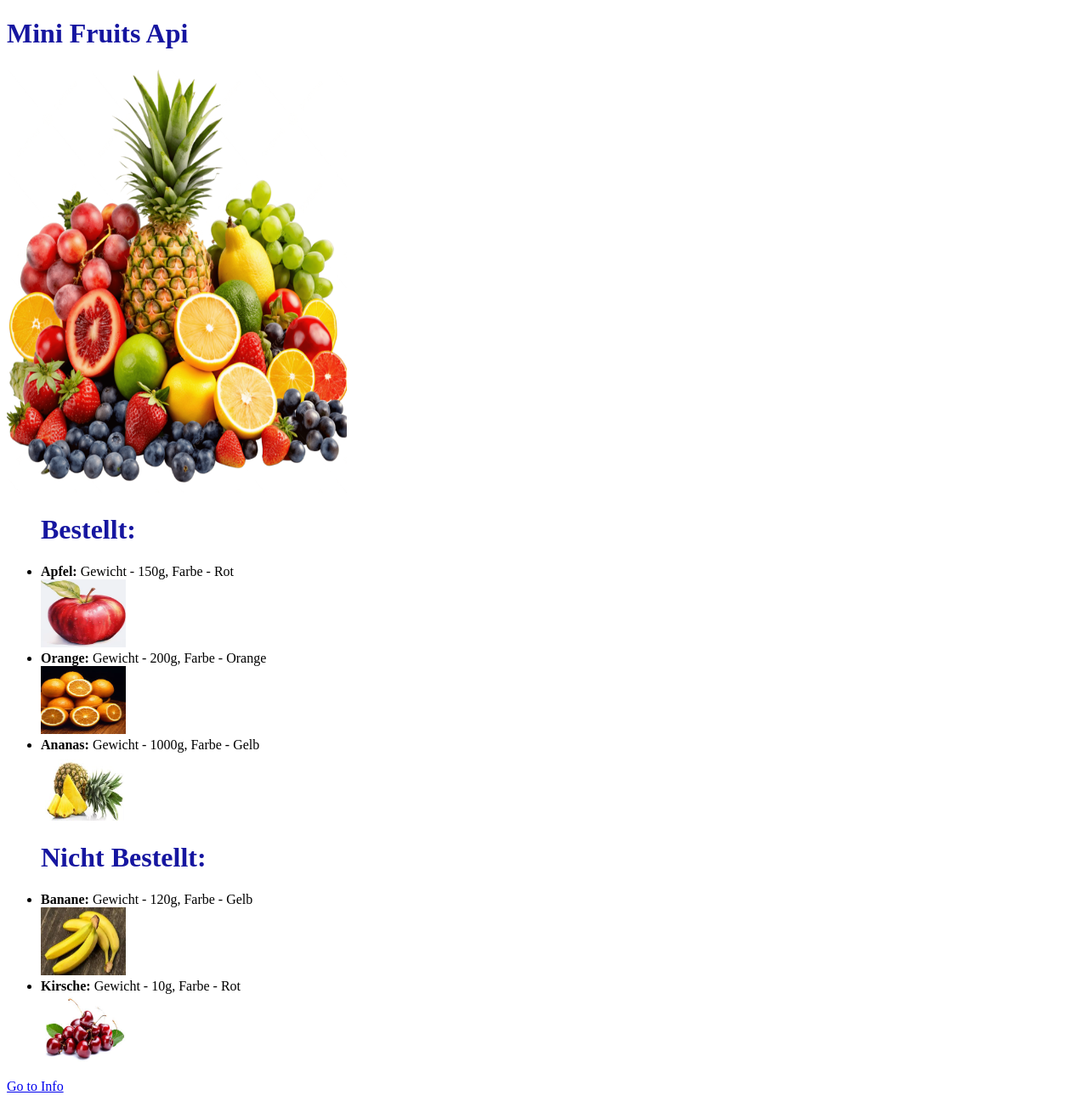
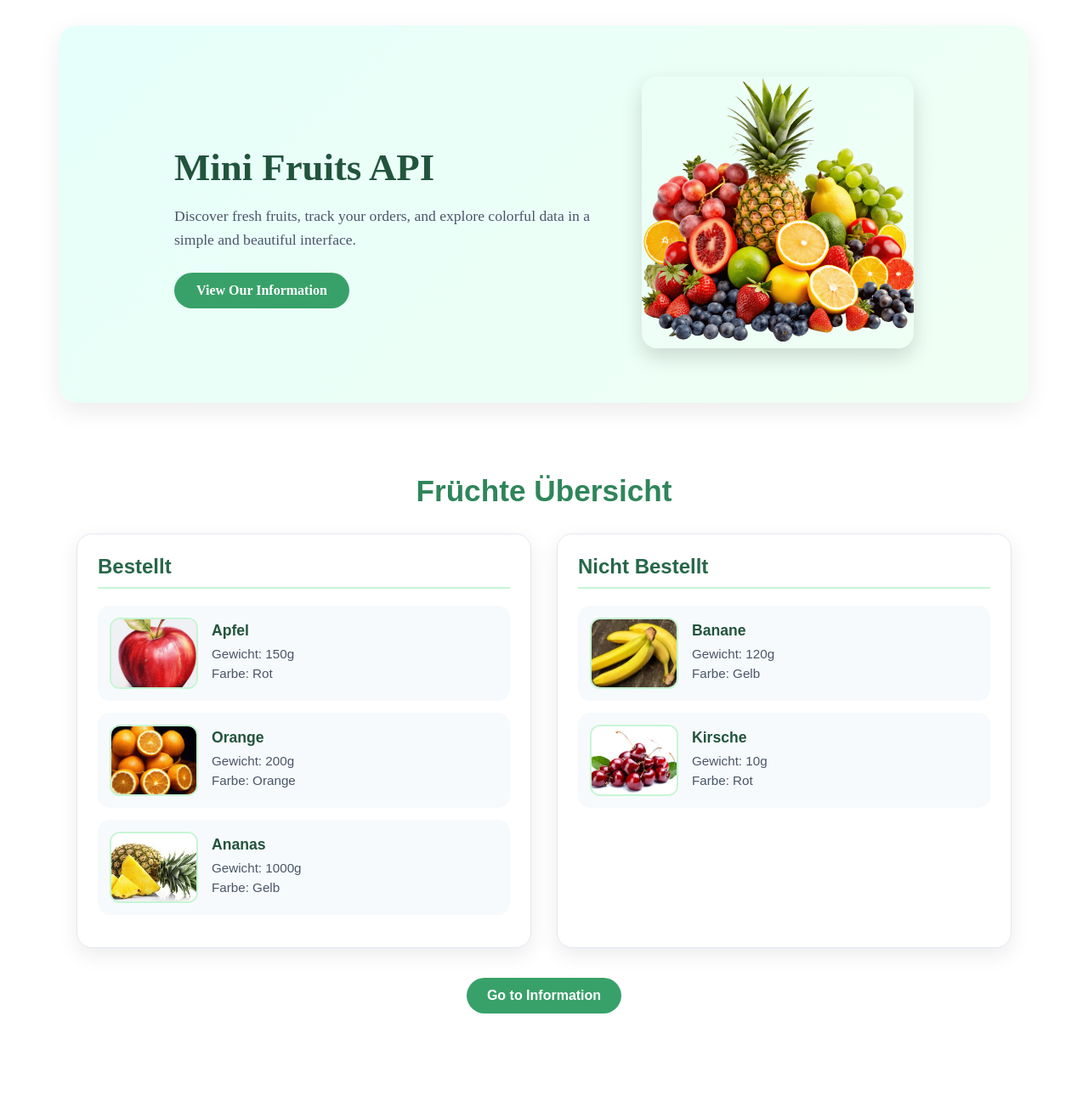
Before and after one commit to Olivierentwicklung/DAIntensivKursPublic, a Django app: page /fruits/list/ in a window 1280 px wide. Shown: the whole page at 85% size. After the commit the page ends 1193 px from the top, so only its background shows below. Run offline with Django 5.2, Linux system fonts and the light colour scheme.

Commit message:
feat: enhance layout and styling for fruit list and header sections

```diff
--- a/fruit_app/static/fruit_app/css/style.css
+++ b/fruit_app/static/fruit_app/css/style.css
@@ -1,3 +1,196 @@
-h1 {
-  color: rgb(22, 22, 160);
+.hero {
+  display: flex;
+  align-items: center;
+  justify-content: center;
+  gap: 50px;
+  padding: 60px 20px;
+  background: linear-gradient(135deg, #e6fffa, #f0fff4);
+  border-radius: 20px;
+  margin: 30px auto;
+  max-width: 1100px;
+  box-shadow: 0 10px 30px rgba(0, 0, 0, 0.08);
 }
+
+.hero-text {
+  max-width: 500px;
+}
+
+.hero-text h1 {
+  font-size: 2.8rem;
+  margin-bottom: 15px;
+  color: #22543d;
+}
+
+.hero-text p {
+  font-size: 1.1rem;
+  color: #4a5568;
+  margin-bottom: 25px;
+  line-height: 1.6;
+}
+
+.hero-btn {
+  display: inline-block;
+  padding: 12px 26px;
+  background: #38a169;
+  color: white;
+  border-radius: 999px;
+  text-decoration: none;
+  font-weight: bold;
+  transition: 0.2s ease;
+}
+
+.hero-btn:hover {
+  background: #2f855a;
+  transform: scale(1.05);
+}
+
+.hero-image img {
+  width: 320px;
+  max-width: 100%;
+  border-radius: 18px;
+  box-shadow: 0 10px 25px rgba(0, 0, 0, 0.15);
+}
+
+/* Responsive */
+@media (max-width: 768px) {
+  .hero {
+    flex-direction: column;
+    text-align: center;
+  }
+
+  .hero-text h1 {
+    font-size: 2.2rem;
+  }
+}
+
+.fruit-page {
+  max-width: 1100px;
+  margin: 40px auto;
+  padding: 20px;
+  font-family: Arial, sans-serif;
+  color: #2d3748;
+}
+
+.fruit-title {
+  text-align: center;
+  font-size: 2.2rem;
+  margin-bottom: 30px;
+  color: #2f855a;
+}
+
+.fruit-sections {
+  display: grid;
+  grid-template-columns: 1fr 1fr;
+  gap: 30px;
+}
+
+.fruit-box {
+  background: #ffffff;
+  border-radius: 18px;
+  padding: 24px;
+  box-shadow: 0 8px 24px rgba(0, 0, 0, 0.08);
+  border: 1px solid #e2e8f0;
+}
+
+.fruit-box h2 {
+  margin-top: 0;
+  margin-bottom: 20px;
+  font-size: 1.5rem;
+  color: #276749;
+  border-bottom: 2px solid #c6f6d5;
+  padding-bottom: 10px;
+}
+
+.fruit-list {
+  list-style: none;
+  padding: 0;
+  margin: 0;
+}
+
+.fruit-item {
+  display: flex;
+  align-items: center;
+  gap: 16px;
+  background: #f7fafc;
+  border-radius: 14px;
+  padding: 14px;
+  margin-bottom: 14px;
+  transition:
+    transform 0.2s ease,
+    box-shadow 0.2s ease;
+}
+
+.fruit-item:hover {
+  transform: translateY(-3px);
+  box-shadow: 0 6px 18px rgba(0, 0, 0, 0.08);
+}
+
+.fruit-image {
+  width: 100px;
+  height: 80px;
+  object-fit: cover;
+  border-radius: 12px;
+  border: 2px solid #c6f6d5;
+  background: #fff;
+}
+
+.fruit-details {
+  flex: 1;
+}
+
+.fruit-details strong {
+  display: block;
+  font-size: 1.1rem;
+  color: #22543d;
+  margin-bottom: 6px;
+}
+
+.fruit-meta {
+  font-size: 0.95rem;
+  color: #4a5568;
+  line-height: 1.5;
+}
+
+.info-link-wrapper {
+  text-align: center;
+  margin-top: 35px;
+}
+
+.info-link {
+  display: inline-block;
+  text-decoration: none;
+  background: #38a169;
+  color: white;
+  padding: 12px 24px;
+  border-radius: 999px;
+  font-weight: bold;
+  transition:
+    background 0.2s ease,
+    transform 0.2s ease;
+}
+
+.info-link:hover {
+  background: #2f855a;
+  transform: scale(1.05);
+}
+
+.empty-text {
+  color: #718096;
+  font-style: italic;
+}
+
+@media (max-width: 768px) {
+  .fruit-sections {
+    grid-template-columns: 1fr;
+  }
+
+  .fruit-item {
+    flex-direction: column;
+    text-align: center;
+  }
+
+  .fruit-image {
+    width: 140px;
+    height: 110px;
+  }
+}
--- a/fruit_app/templates/fruit_app/fruitlist.html
+++ b/fruit_app/templates/fruit_app/fruitlist.html
@@ -1,36 +1,61 @@
 {% extends 'fruit_app/base.html'%}
 <div>
   {% block content %}
-  <div>
-    <ul>
-      <h1>Bestellt:</h1>
-      {% for fruit in fruits %} {% if fruit.is_ordered %}
+  <div class="fruit-page">
+    <h1 class="fruit-title">Früchte Übersicht</h1>
 
-      <li>
-        <strong>{{fruit.name}}:</strong> Gewicht - {{fruit.gewicht}}g, Farbe -
-        {{fruit.farbe}}
-        <br />
-        <img src="{{fruit.img}}" alt="{{fruit.name}}" width="100" height="80" />
-      </li>
-      {% endif %} {% endfor %}
-    </ul>
+    <div class="fruit-sections">
+      <div class="fruit-box">
+        <h2>Bestellt</h2>
+        <ul class="fruit-list">
+          {% for fruit in fruits %} {% if fruit.is_ordered %}
+          <li class="fruit-item">
+            <img
+              class="fruit-image"
+              src="{{ fruit.img }}"
+              alt="{{ fruit.name }}"
+            />
+            <div class="fruit-details">
+              <strong>{{ fruit.name }}</strong>
+              <div class="fruit-meta">
+                Gewicht: {{ fruit.gewicht }}g<br />
+                Farbe: {{ fruit.farbe }}
+              </div>
+            </div>
+          </li>
+          {% endif %} {% endfor %}
+        </ul>
+      </div>
+
+      <div class="fruit-box">
+        <h2>Nicht Bestellt</h2>
+        <ul class="fruit-list">
+          {% for fruit in fruits %} {% if not fruit.is_ordered %}
+          <li class="fruit-item">
+            <img
+              class="fruit-image"
+              src="{{ fruit.img }}"
+              alt="{{ fruit.name }}"
+            />
+            <div class="fruit-details">
+              <strong>{{ fruit.name }}</strong>
+              <div class="fruit-meta">
+                Gewicht: {{ fruit.gewicht }}g<br />
+                Farbe: {{ fruit.farbe }}
+              </div>
+            </div>
+          </li>
+          {% endif %} {% endfor %}
+        </ul>
+      </div>
+    </div>
+
+    <div class="info-link-wrapper">
+      <a class="info-link" href="http://127.0.0.1:8000/fruits/list/info"
+        >Go to Information</a
+      >
+    </div>
   </div>
-  <div>
-    <ul>
-      <h1>Nicht Bestellt:</h1>
-      {% for fruit in fruits %} {% if not fruit.is_ordered %}
-
-      <li>
-        <strong>{{fruit.name}}:</strong> Gewicht - {{fruit.gewicht}}g, Farbe -
-        {{fruit.farbe}}
-        <br />
-        <img src="{{fruit.img}}" alt="{{fruit.name}}" width="100" height="80" />
-      </li>
-      {% endif %} {% endfor %}
-    </ul>
-  </div>
-
-  <div><a href="http://127.0.0.1:8000/fruits/list/info"> Go to Info</a></div>
 
   {% endblock %}
 </div>
--- a/fruit_app/templates/fruit_app/header.html
+++ b/fruit_app/templates/fruit_app/header.html
@@ -1,7 +1,17 @@
-<h1>Mini Fruits Api</h1>
-<img
-  src="../../static/fruit_app/img/fruits.png"
-  alt="Fruits"
-  width="400"
-  height="500"
-/>
+{% load static %}
+<div class="hero">
+  <div class="hero-text">
+    <h1>Mini Fruits API</h1>
+    <p>
+      Discover fresh fruits, track your orders, and explore colorful data in a
+      simple and beautiful interface.
+    </p>
+    <a href="http://127.0.0.1:8000/fruits/list/info" class="hero-btn"
+      >View Our Information</a
+    >
+  </div>
+
+  <div class="hero-image">
+    <img src="{% static 'fruit_app/img/fruits.png' %}" alt="Fruits" />
+  </div>
+</div>
```
